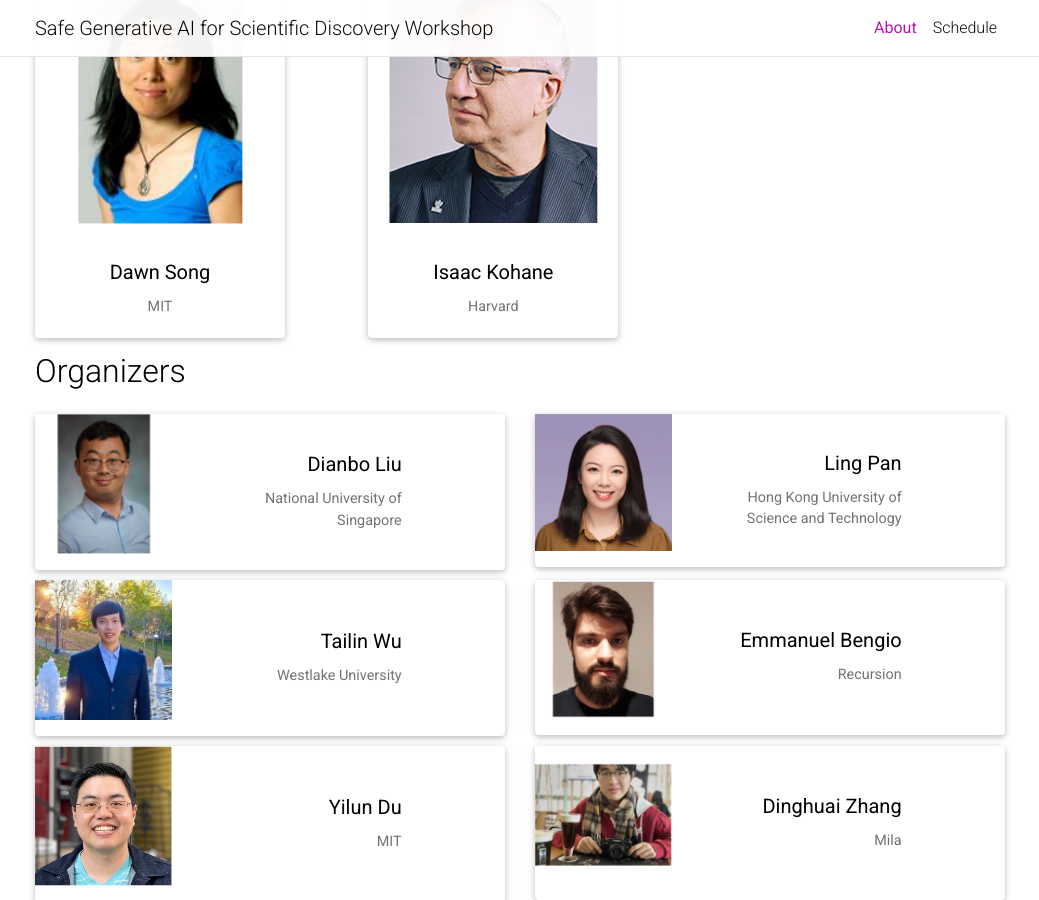
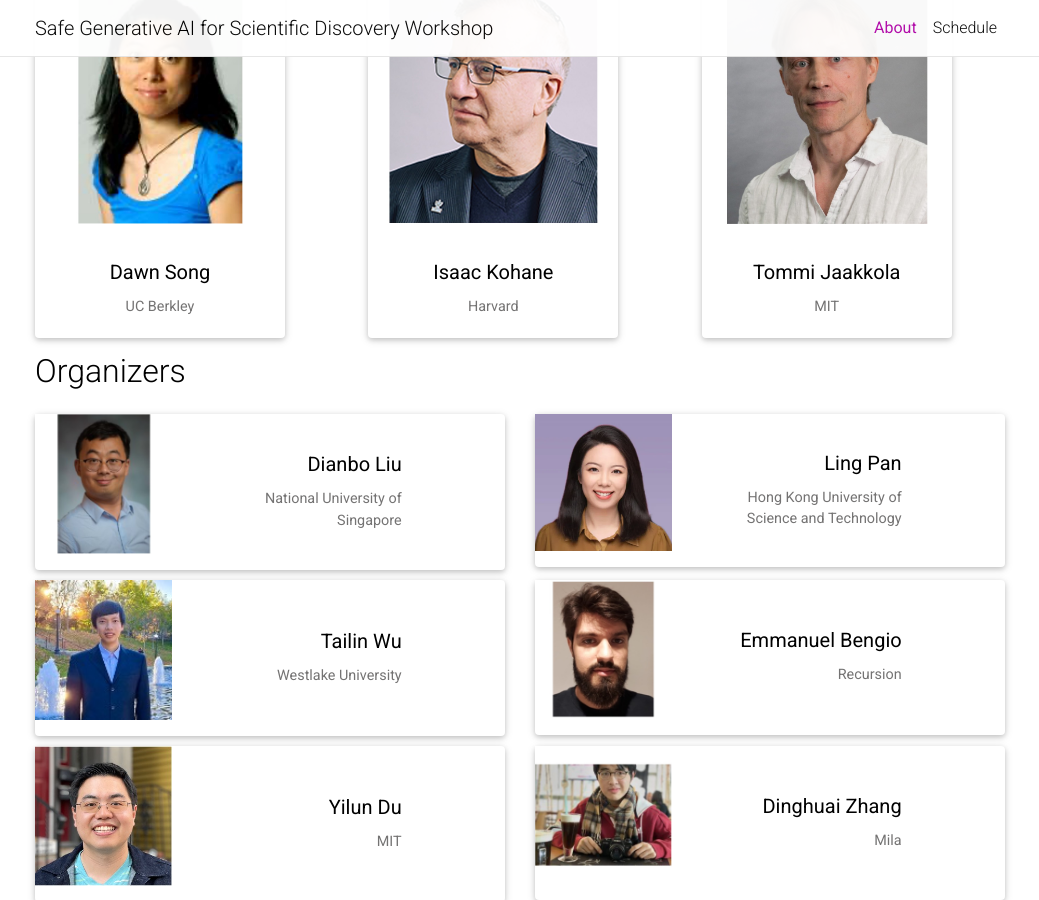
Before and after one commit to safe-embodied-ai/safe-embodied-ai.github.io, a Jekyll site: the page built from _pages/about.md, in a window 1280 px wide and 900 px high, scrolled down 1457 px. Shown: the whole window, without its empty margins (120-1159 px from the left). Built offline with Jekyll 4.4.1, drawn with Linux system fonts in a browser that asks for light colours; full-size pictures stand in for the smaller copies a plugin makes; comment, search, counter and statistics services are not loaded; a style sheet for code colours, icons or effects is not loaded.

Commit message:
Added Tommi & Updated Dawn affiliation

```diff
--- a/_pages/about.md
+++ b/_pages/about.md
@@ -47,10 +47,13 @@ and ideas, thereby enriching the discourse in AI’s role in advancing science.
       {% include people.html name="Max Tegmark" affiliation="MIT" url="https://physics.mit.edu/faculty/max-tegmark/" img="assets/img/speakers/mt.jpg"%}
     </div>
     <div class="col-sm-4">
-      {% include people.html name="Dawn Song" affiliation="MIT" url="https://dawnsong.io/" img="assets/img/speakers/ds.jpg"%}
+      {% include people.html name="Dawn Song" affiliation="UC Berkley" url="https://dawnsong.io/" img="assets/img/speakers/ds.jpg"%}
     </div>
     <div class="col-sm-4">
       {% include people.html name="Isaac Kohane" affiliation="Harvard" url="https://dbmi.hms.harvard.edu/people/isaac-kohane" img="assets/img/speakers/ik.jpg"%}
+    </div>
+    <div class="col-sm-4">
+      {% include people.html name="Tommi Jaakkola" affiliation="MIT" url="https://people.csail.mit.edu/tommi/" img="assets/img/speakers/tj.jpg"%}
     </div>
 </div>
 
```
Also changed, not shown: assets/img/speakers/tj.jpg (added).
